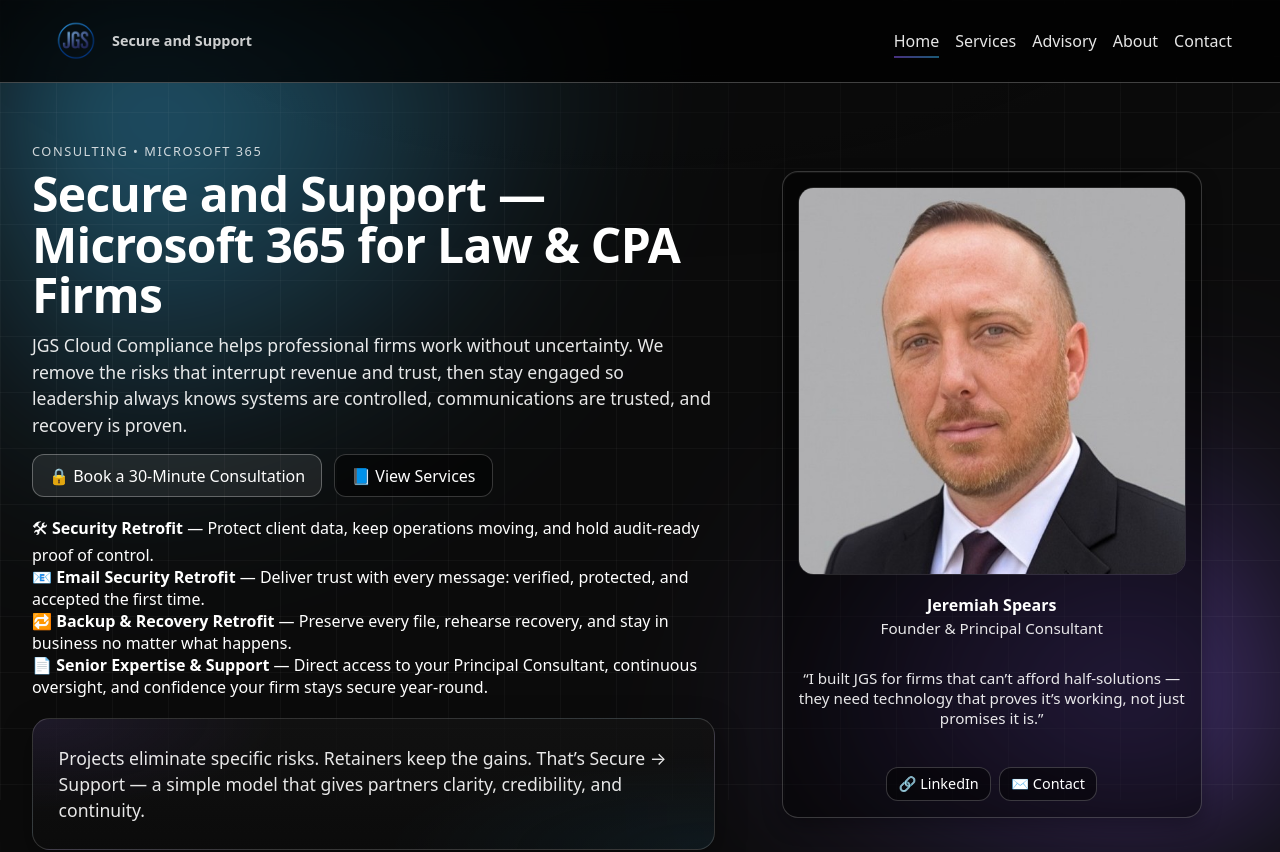
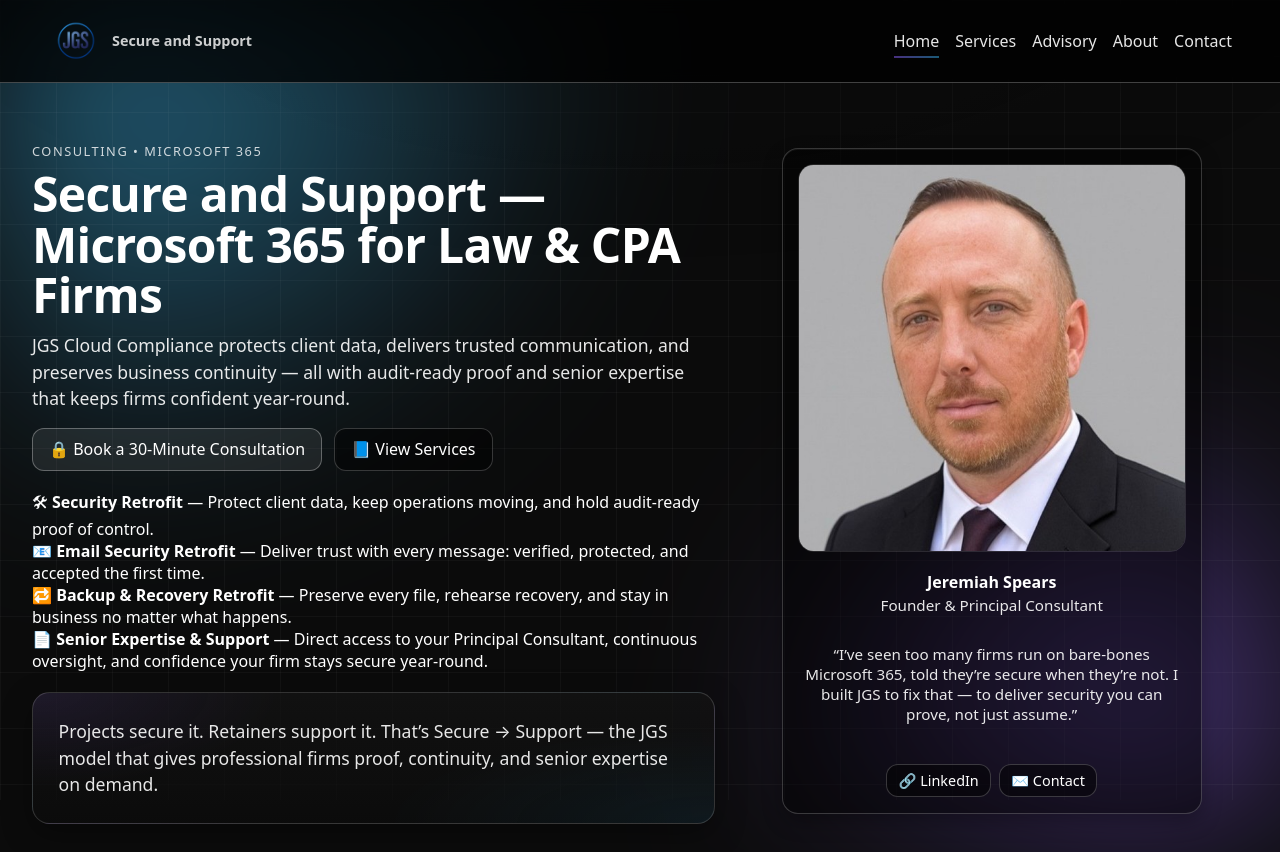
Before and after one commit to jspears80/jgs, a Next.js app: page / in a window 1280 px wide. Shown: the top 852 px of the page. Built offline with nearby package versions, Linux system fonts and the light colour scheme.

Commit message:
Update page.tsx

```diff
--- a/app/page.tsx
+++ b/app/page.tsx
@@ -11,9 +11,8 @@
           <h1 className="hero">Secure and Support — Microsoft 365 for Law &amp; CPA Firms</h1>
 
           <p className="lead" style={{ maxWidth: '72ch' }}>
-            JGS Cloud Compliance helps professional firms work without uncertainty. We remove the risks that interrupt
-            revenue and trust, then stay engaged so leadership always knows systems are controlled, communications are
-            trusted, and recovery is proven.
+            JGS Cloud Compliance protects client data, delivers trusted communication, and preserves business
+            continuity — all with audit-ready proof and senior expertise that keeps firms confident year-round.
           </p>
 
           <div
@@ -56,8 +55,8 @@
           {/* ===== CTA BAND (Value framing) ===== */}
           <div className="cta-band" style={{ marginTop: '1.25rem' }}>
             <p className="lead" style={{ margin: 0 }}>
-              Projects eliminate specific risks. Retainers keep the gains. That’s Secure → Support — a simple model
-              that gives partners clarity, credibility, and continuity.
+              Projects secure it. Retainers support it. That’s Secure → Support — the JGS model that gives professional
+              firms proof, continuity, and senior expertise on demand.
             </p>
           </div>
         </div>
@@ -85,8 +84,8 @@
             </div>
 
             <p style={{ fontSize: '.95rem', opacity: 0.9, marginTop: '.25rem', maxWidth: '60ch' }}>
-              “I built JGS for firms that can’t afford half-solutions — they need technology that proves it’s working,
-              not just promises it is.”
+              “I’ve seen too many firms run on bare-bones Microsoft 365, told they’re secure when they’re not.
+              I built JGS to fix that — to deliver security you can prove, not just assume.”
             </p>
 
             <div className="founder-actions" style={{ justifyContent: 'center', marginTop: '.5rem' }}>
```
